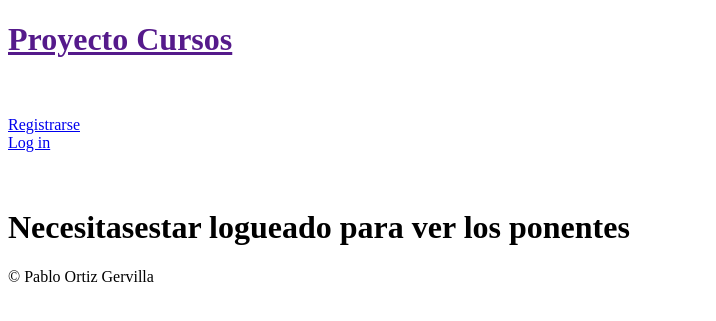
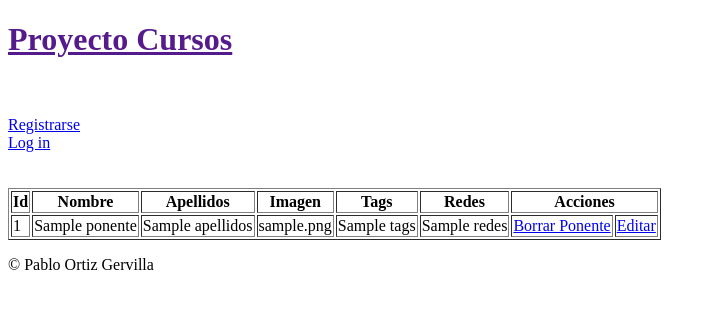
Before and after one commit to HollowKnightGuy/proyecto-cursos, a PHP site: the page made by views/ponente/mostrar.php in a window 1280 px wide. Shown: the top 321 px of the page, without its empty margins (0-716 px from the left). Run offline with PHP 8.4, Linux system fonts and the light colour scheme; the template is opened without the code that fills it: most values are stand-ins (such as "Sample title", 1, 10 or a date in 2020); data that the repository does not hold is empty.

Commit message:
Retoques
Detalles antes de la realizacion del envio de correo electronico

```diff
--- a/Controllers/PonenteController.php
+++ b/Controllers/PonenteController.php
@@ -48,7 +48,7 @@
                     $this -> pages -> render('ponente/editar', ['ponente' => ($this -> apiponente -> getPonente($id)['Ponentes'][0]), 'mensaje' => $actualizar]);
                 }
             } else{
-                $this -> pages -> render('ponente/editar', ['ponente' => ($this -> apiponente -> getPonente($id)['Ponentes'])]);
+                $this -> pages -> render('ponente/editar', ['ponente' => ($this -> apiponente -> getPonente($id)['Ponentes'][0])]);
             }
         }
 
--- a/views/ponente/crear.php
+++ b/views/ponente/crear.php
@@ -1,3 +1,5 @@
+<!-- Comprobamos si el usuario esta logueado -->
+
 <?php if(isset($_SESSION['login'])): ?>
 
     <form action="<?= $_ENV['BASE_URL'] ?>ponente/crear" method="POST">
@@ -16,9 +18,11 @@
         <label for="Redes">Redes:</label>
         <input type="text" name="data[redes]" id="Redes">
         <br><br>
+
         <?php if(isset($mensaje)): ?>
             <span style="color:red"><?= json_encode($mensaje) ?></span>
         <?php endif; ?>
+
         <br><br>
         <input type="submit">
     </form>
--- a/views/ponente/editar.php
+++ b/views/ponente/editar.php
@@ -1,3 +1,5 @@
+<!-- Comprobamos si el usuario esta logueado -->
+
 <?php if(isset($_SESSION['login'])): ?>
 
     <form action="<?= $_ENV['BASE_URL'] ?>ponente/actualizar/<?= $ponente['id'] ?>" method="POST">
@@ -17,6 +19,7 @@
         <input type="text" name="data[redes]" id="Redes" value=<?= $ponente['redes'] ?>>
         <br><br>
         <input type="submit">
+
         <?php if(isset($mensaje)): ?>
             <span style="color:red"><?= json_encode($mensaje) ?></span>
         <?php endif; ?>
--- a/views/ponente/mostrar.php
+++ b/views/ponente/mostrar.php
@@ -1,5 +1,4 @@
 
-<?php if(isset($_SESSION['login'])): ?>
 
     <table border="1">
         <thead>
@@ -14,7 +13,9 @@
             </tr>
         </thead>
         <tbody>
+            <!-- Recorremos un array de ponentes -->
             <?php foreach($ponentes as $ponente): ?>
+
                 <tr>
                     <td><?= $ponente['id'] ?></td>
                     <td><?= $ponente['nombre'] ?></td>
@@ -29,9 +30,3 @@
             <?php endforeach ?>
         </tbody>
     </table>
-
-<?php else: ?>
-
-    <h1>Necesitasestar logueado para ver los ponentes</h1>
-
-<?php endif; ?>
--- a/views/usuario/login.php
+++ b/views/usuario/login.php
@@ -7,6 +7,7 @@
     <input type="text" name="data[contrasenia]" id="Contraseña">
     <br><br>
     <input type="submit" value="Login">
+
     <?php if(isset($mensaje)): ?>
         <span style="color:red"><?= json_encode($mensaje) ?></span>
     <?php endif; ?>
--- a/views/usuario/registrar.php
+++ b/views/usuario/registrar.php
@@ -13,6 +13,7 @@
     <input type="text" name="data[contrasenia]" id="Contraseña">
     <br><br>
     <input type="submit" value="Registrar">
+
     <?php if(isset($mensaje)): ?>
         <span style="color:red"><?= json_encode($mensaje) ?></span>
     <?php endif; ?>
```
Also changed, not shown: views/layout/header.php (+9 -1 lines).
